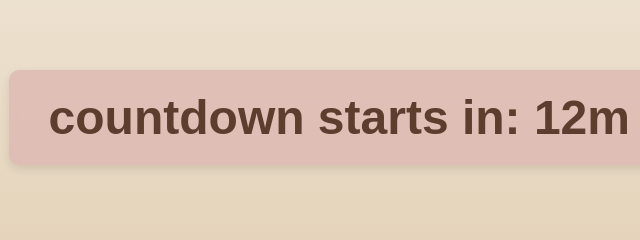
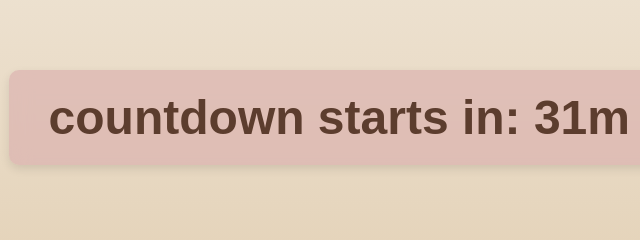
Before and after one commit to gf3005/as, a plain HTML site: page index.html in a window 1280 px wide. Shown: the part 281-521 px from the top of the page, 254-894 px from the left. Drawn offline with nearby package versions, Linux system fonts and the light colour scheme.

Commit message:
Update index.html

```diff
--- a/index.html
+++ b/index.html
@@ -95,7 +95,7 @@
   </div>
   <script>
     function startCountdown() {
-      const startDate = new Date("March 24, 2025 05:01:00").getTime();
+      const startDate = new Date("March 24, 2025 00:20:00").getTime();
       const endDate = new Date("April 1, 2025 00:00:00").getTime();
 
       const timer = setInterval(function() {
```
